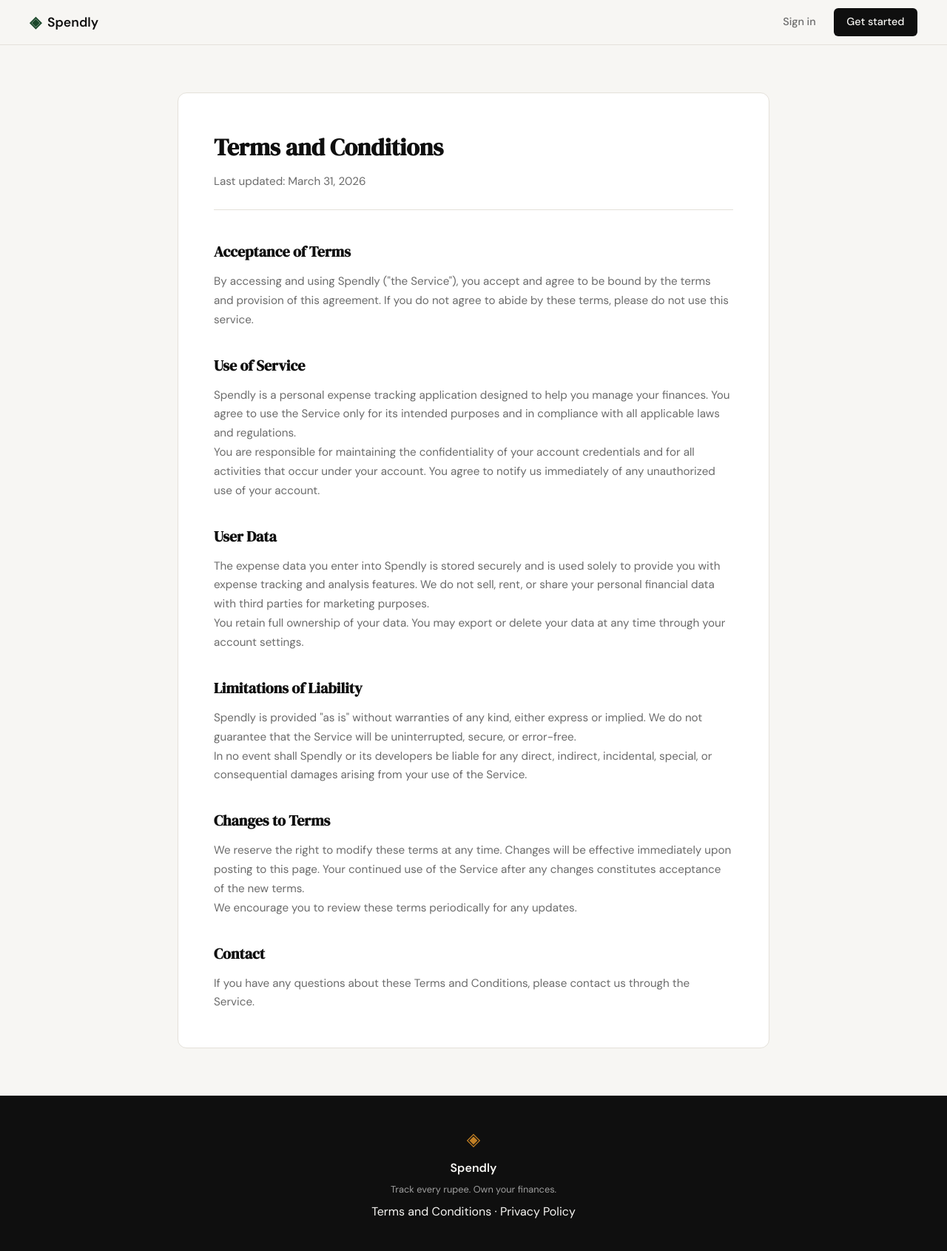
After one commit to laya7171/spendly, a Flask app: page /terms in a window 1280 px wide. The commit adds this page. Shown: the whole page at 74% size. Run offline with Flask 3, Linux system fonts and the light colour scheme.

Commit message:
landing: add terms and conditions page and route

```diff
--- a/app.py
+++ b/app.py
@@ -20,6 +20,11 @@ def register():
 @app.route("/login")
 def login():
     return render_template("login.html")
+
+
+@app.route("/terms")
+def terms():
+    return render_template("terms.html")
 
 
 # ------------------------------------------------------------------ #
--- a/static/css/style.css
+++ b/static/css/style.css
@@ -478,6 +478,57 @@ a { color: inherit; text-decoration: none; }
 .auth-switch a:hover { text-decoration: underline; }
 
 /* ------------------------------------------------------------------ */
+/* Legal pages                                                         */
+/* ------------------------------------------------------------------ */
+
+.legal-page {
+    padding: 4rem 2rem;
+    background: var(--paper);
+}
+
+.legal-inner {
+    max-width: 800px;
+    margin: 0 auto;
+    background: var(--paper-card);
+    border: 1px solid var(--border);
+    border-radius: var(--radius-md);
+    padding: 3rem;
+}
+
+.legal-inner h1 {
+    font-family: var(--font-display);
+    font-size: 2rem;
+    color: var(--ink);
+    margin-bottom: 0.5rem;
+}
+
+.legal-date {
+    font-size: 0.85rem;
+    color: var(--ink-muted);
+    margin-bottom: 2.5rem;
+    padding-bottom: 1.5rem;
+    border-bottom: 1px solid var(--border);
+}
+
+.legal-inner h2 {
+    font-family: var(--font-display);
+    font-size: 1.25rem;
+    color: var(--ink);
+    margin-top: 2rem;
+    margin-bottom: 0.75rem;
+}
+
+.legal-inner p {
+    font-size: 0.95rem;
+    color: var(--ink-muted);
+    line-height: 1.7;
+}
+
+.legal-inner h2:first-of-type {
+    margin-top: 0;
+}
+
+/* ------------------------------------------------------------------ */
 /* Footer                                                              */
 /* ------------------------------------------------------------------ */
 
--- a/templates/base.html
+++ b/templates/base.html
@@ -34,7 +34,7 @@
             <span class="brand-icon">◈</span>
             <span class="footer-name">Spendly</span>
             <p class="footer-copy">Track every rupee. Own your finances.</p>
-            <p><a href="#">Terms and Conditions</a> · <a href="#">Privacy Policy</a></p>
+            <p><a href="{{ url_for('terms') }}">Terms and Conditions</a> · <a href="#">Privacy Policy</a></p>
         </div>
     </footer>
 
--- /dev/null
+++ b/templates/terms.html
@@ -0,0 +1,36 @@
+{% extends "base.html" %}
+
+{% block title %}Terms and Conditions — Spendly{% endblock %}
+
+{% block content %}
+
+<section class="legal-page">
+    <div class="legal-inner">
+        <h1>Terms and Conditions</h1>
+        <p class="legal-date">Last updated: March 31, 2026</p>
+
+        <h2>Acceptance of Terms</h2>
+        <p>By accessing and using Spendly ("the Service"), you accept and agree to be bound by the terms and provision of this agreement. If you do not agree to abide by these terms, please do not use this service.</p>
+
+        <h2>Use of Service</h2>
+        <p>Spendly is a personal expense tracking application designed to help you manage your finances. You agree to use the Service only for its intended purposes and in compliance with all applicable laws and regulations.</p>
+        <p>You are responsible for maintaining the confidentiality of your account credentials and for all activities that occur under your account. You agree to notify us immediately of any unauthorized use of your account.</p>
+
+        <h2>User Data</h2>
+        <p>The expense data you enter into Spendly is stored securely and is used solely to provide you with expense tracking and analysis features. We do not sell, rent, or share your personal financial data with third parties for marketing purposes.</p>
+        <p>You retain full ownership of your data. You may export or delete your data at any time through your account settings.</p>
+
+        <h2>Limitations of Liability</h2>
+        <p>Spendly is provided "as is" without warranties of any kind, either express or implied. We do not guarantee that the Service will be uninterrupted, secure, or error-free.</p>
+        <p>In no event shall Spendly or its developers be liable for any direct, indirect, incidental, special, or consequential damages arising from your use of the Service.</p>
+
+        <h2>Changes to Terms</h2>
+        <p>We reserve the right to modify these terms at any time. Changes will be effective immediately upon posting to this page. Your continued use of the Service after any changes constitutes acceptance of the new terms.</p>
+        <p>We encourage you to review these terms periodically for any updates.</p>
+
+        <h2>Contact</h2>
+        <p>If you have any questions about these Terms and Conditions, please contact us through the Service.</p>
+    </div>
+</section>
+
+{% endblock %}
```
